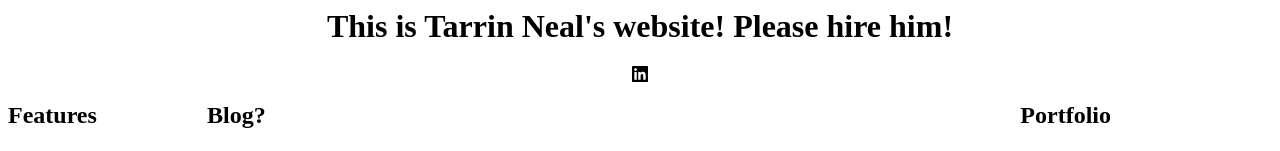
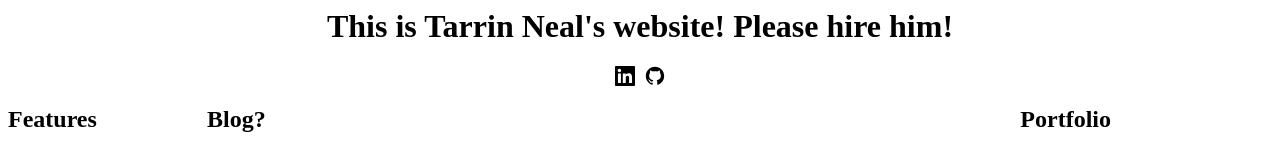
Before and after one commit to tarrinneal/tarrinneal.com, a React app: page / in a window 1280 px wide. Shown: the top 151 px of the page. Built offline with nearby package versions, Linux system fonts and the light colour scheme.

Commit message:
gihub button live

```diff
--- a/public/styles.css
+++ b/public/styles.css
@@ -4,6 +4,9 @@
 
 .icon {
   color: black;
+  margin: 0 5px;
+  height: 20px;
+  width: 20px;
 }
 
 #linkedInIcon:hover {
@@ -11,6 +14,10 @@
   transition-duration: 0.1s;
 }
 
+#githubIcon:hover {
+  color: #24292e;
+  transition-duration: 0.1s;
+}
 #mainBody {
   display: grid;
   grid-template-columns: 1fr, 2fr, 1fr;
--- a/src/components/Header.tsx
+++ b/src/components/Header.tsx
@@ -1,5 +1,5 @@
 import * as React from 'react';
-import { GrLinkedin } from 'react-icons/gr';
+import { GrLinkedin, GrGithub } from 'react-icons/gr';
 
 export const Header = () => (
   <div id='header'>
@@ -12,6 +12,13 @@
       >
         <GrLinkedin id='linkedInIcon' className='icon' />
       </a>
+      <a
+        href='https://github.com/tarrinneal'
+        target='_blank'
+        rel='noopener noreferrer'
+      >
+        <GrGithub id='githubIcon' className='icon' />
+      </a>
     </div>
   </div>
 );
```
Also changed, not shown: public/app/bundle.js.
